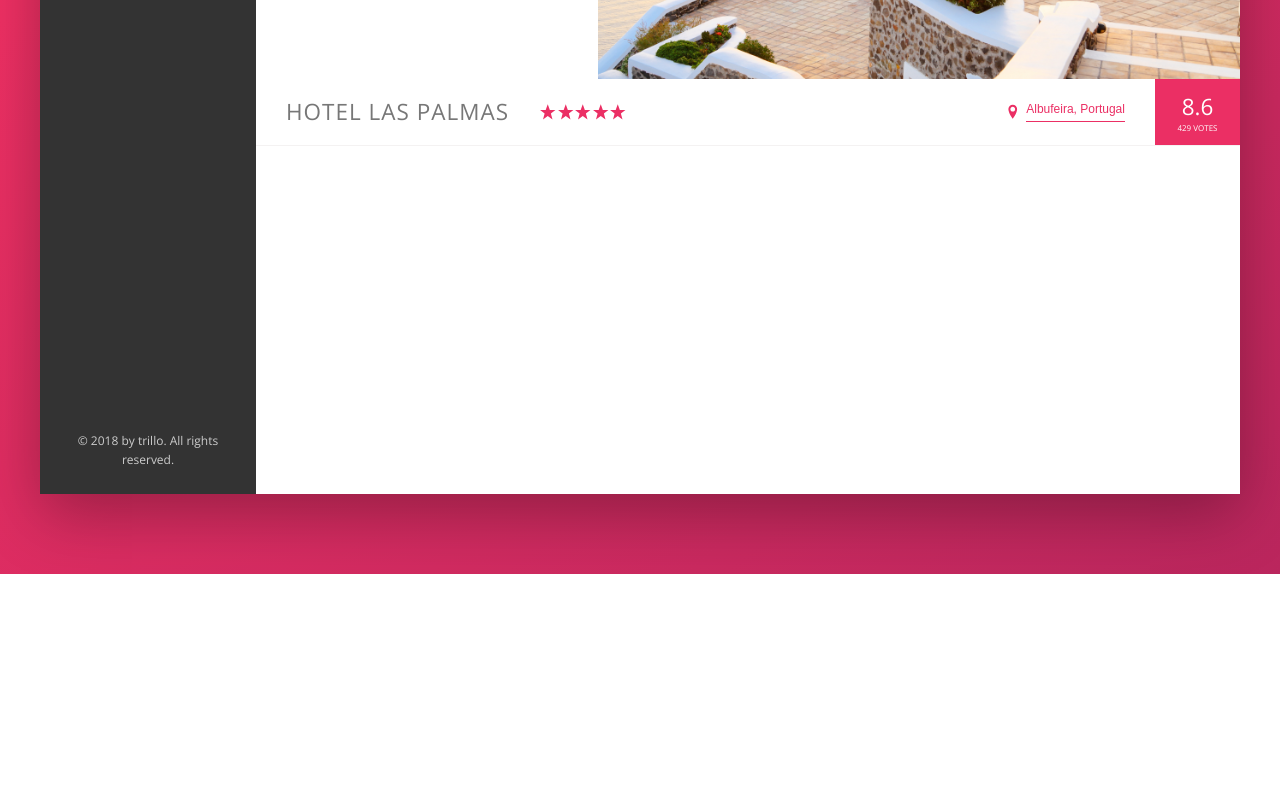
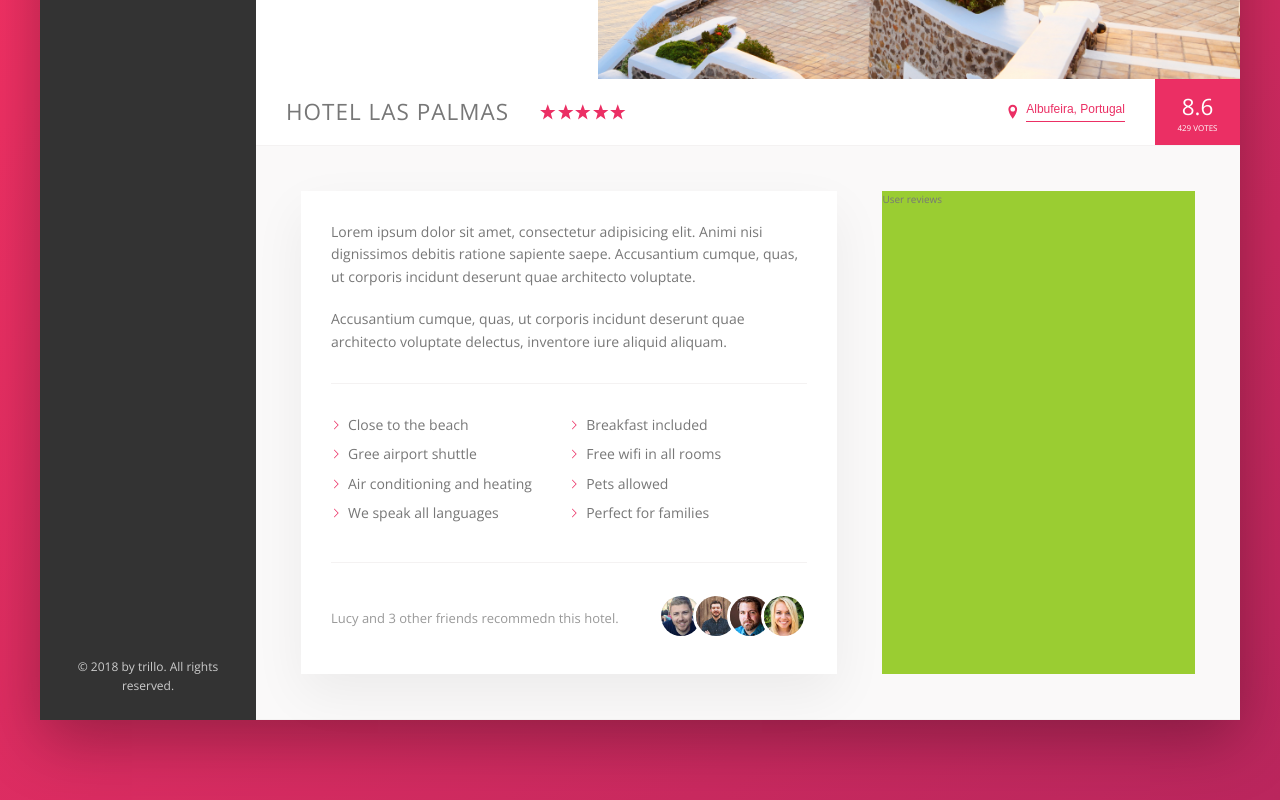
Before and after one commit to patrykpilek/Trillo, a website: page index.html in a window 1280 px wide. Shown: the part 456-1256 px from the top of the page. Before the commit the page ends 1030 px from the top, so only its background shows below. Drawn offline with nearby package versions, Linux system fonts and the light colour scheme.

Commit message:
building and styling description section.

```diff
--- a/index.html
+++ b/index.html
@@ -132,6 +132,42 @@
                             <div class="overview__rating-count">429 votes</div>
                         </div>
                     </div>
+
+                    <div class="detail">
+
+                        <div class="description">
+                            <p class="paragraph">
+                                Lorem ipsum dolor sit amet, consectetur adipisicing elit. Animi nisi dignissimos debitis ratione sapiente saepe. Accusantium cumque, quas, ut corporis incidunt deserunt quae architecto voluptate.
+                            </p>
+                                Accusantium cumque, quas, ut corporis incidunt deserunt quae architecto voluptate delectus, inventore iure aliquid aliquam.
+                            </p>
+                            <ul class="list">
+                                <li class="list__item">Close to the beach</li>
+                                <li class="list__item">Breakfast included</li>
+                                <li class="list__item">Gree airport shuttle</li>
+                                <li class="list__item">Free wifi in all rooms</li>
+                                <li class="list__item">Air conditioning and heating</li>
+                                <li class="list__item">Pets allowed</li>
+                                <li class="list__item">We speak all languages</li>
+                                <li class="list__item">Perfect for families</li>
+                            </ul>
+                            <div class="recommend">
+                                <p class="recommend__count">
+                                    Lucy and 3 other friends recommedn this hotel.
+                                </p>
+                                <div class="recommend_friends">
+                                    <img src="img/user-3.jpg" alt="Friend 1" class="recommend__photo">
+                                    <img src="img/user-4.jpg" alt="Friend 4" class="recommend__photo">
+                                    <img src="img/user-5.jpg" alt="Friend 5" class="recommend__photo">
+                                    <img src="img/user-6.jpg" alt="Friend 6" class="recommend__photo">
+                                </div>
+                            </div>
+                        </div>
+
+                        <div class="user-reviews">
+                            User reviews
+                        </div>
+                    </div>
                 </main>
             </div>
         </div>
--- a/sass/_base.scss
+++ b/sass/_base.scss
@@ -13,6 +13,9 @@
 	--color-grey-dark-3: #999;
 
 	--shadow-dark: 0 2rem 6rem rgba(0,0,0,.3);
+	--shadow-light: 0 2rem 5rem rgba(0,0,0,.06);
+
+	--line: 1px solid var(--color-grey-light-2);
 }
 
 * {
--- a/sass/_components.scss
+++ b/sass/_components.scss
@@ -195,11 +195,11 @@
 }
 
 ///////////////////////////////////////////////
-// OVERVIEW
+// HOTEL OVERVIEW
 .overview {
 	display: flex;
 	align-items: center;
-	border-bottom: 1px solid var(--color-grey-light-2);
+	border-bottom: var(--line);
 
 	&__heading {
 		font-size: 2.25rem;
@@ -295,3 +295,76 @@
 		box-shadow: none;
 	}
 }
+
+///////////////////////////////////////////////
+// PARAGRAPH
+.paragraph:not(:last-of-type){
+	margin-bottom: 2rem;
+}
+
+///////////////////////////////////////////////
+// LIST
+.list {
+	list-style: none;
+	margin: 3rem 0;
+	padding: 3rem 0;
+	border-top: var(--line);
+	border-bottom: var(--line);
+
+	display: flex;
+	flex-wrap: wrap;
+
+	&__item {
+		flex: 0 0 50%;
+		margin-bottom: .7rem;
+	}
+
+	&__item::before {
+		content: "";
+		display: inline-block;
+		height: 1rem;
+		width: 1rem;
+		margin-right: .7rem;
+
+		// Older browser
+		// background-image: url(../img/chevron-thin-right.svg);
+		// background-size: cover;
+
+		// Newer browsers - masks
+		background-color: var(--color-primary);
+		mask-image: url(../img/chevron-thin-right.svg);
+		mask-size: cover;
+		-webkit-mask-image: url(../img/chevron-thin-right.svg);
+		-webkit-mask-size: cover;
+	}
+}
+
+///////////////////////////////////////////////
+// RECOMMEND
+.recommend {
+	font-size: 1.3rem;
+	color: var(--color-grey-dark-3);
+
+	display: flex;
+	align-items: center;
+
+	&__count {
+		margin-right: auto;
+	}
+
+	&__friends {
+
+	}
+
+	&__photo {
+		box-sizing: content-box;
+		height: 4rem;
+		width: 4rem;
+		border-radius: 50%;
+		border: 3px solid #fff;
+
+		&:not(:last-child) {
+			margin-right: -1.5rem;
+		}
+	}
+}
--- a/sass/_layout.scss
+++ b/sass/_layout.scss
@@ -11,7 +11,7 @@
 	font-size: 1.4rem;
 	height: 7rem;
 	background-color: #fff;
-	border-bottom: 1px solid var(--color-grey-light-2);
+	border-bottom: var(--line);
 
 	display: flex;
 	justify-content: space-between;
@@ -34,8 +34,27 @@
 
 .hotel-view {
 	background-color: #fff;
-	// TEST //
-	height: 80rem;
 
 	flex: 1;
 }
+
+.detail {
+	display: flex;
+	padding: 4.5rem;
+	background-color: var(--color-grey-light-1);
+	border-bottom: var(--line);
+}
+
+.description {
+	font-size: 1.4rem;
+	background-color: #fff;
+	box-shadow: var(--shadow-light);
+	padding: 3rem;
+	flex: 0 0 60%;
+	margin-right: 4.5rem;
+}
+
+.user-reviews {
+	background-color: yellowgreen;
+	flex: 1;
+}
```
Also changed, not shown: css/style.css, 1 other file.
